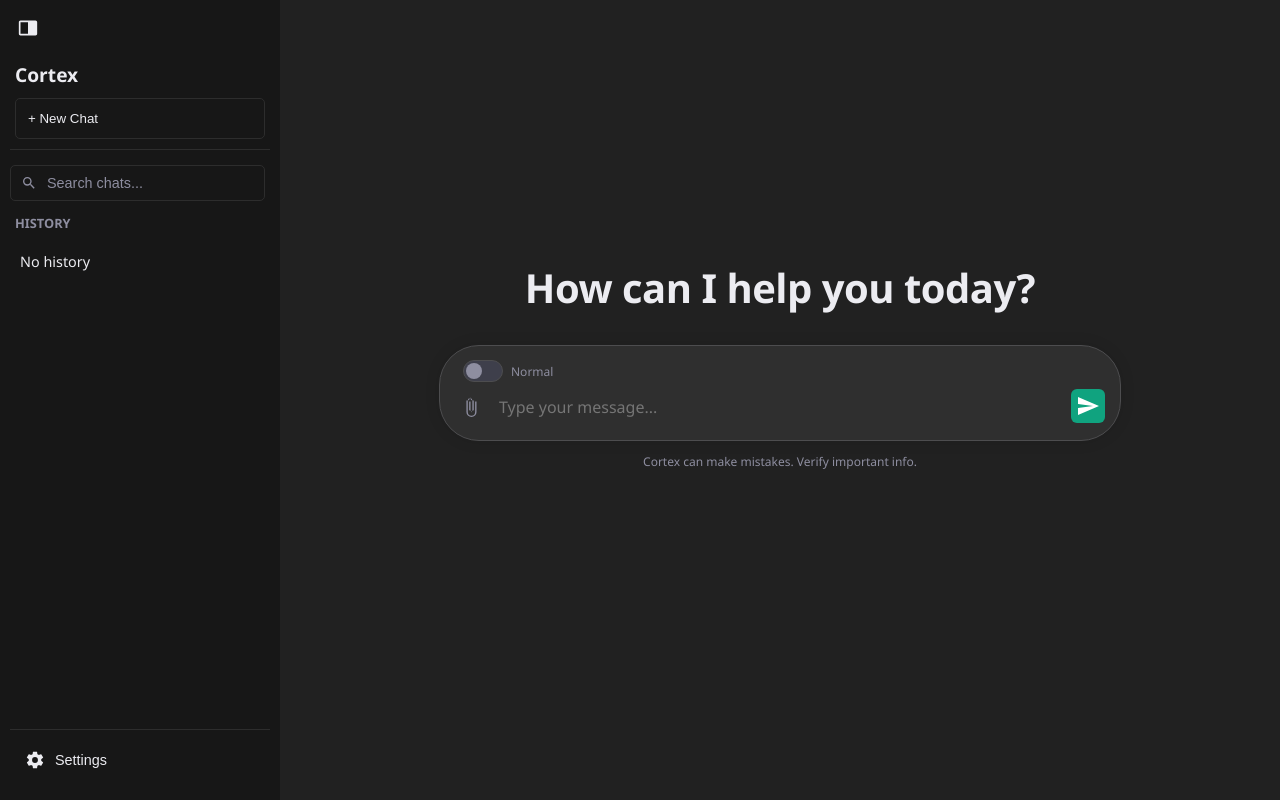
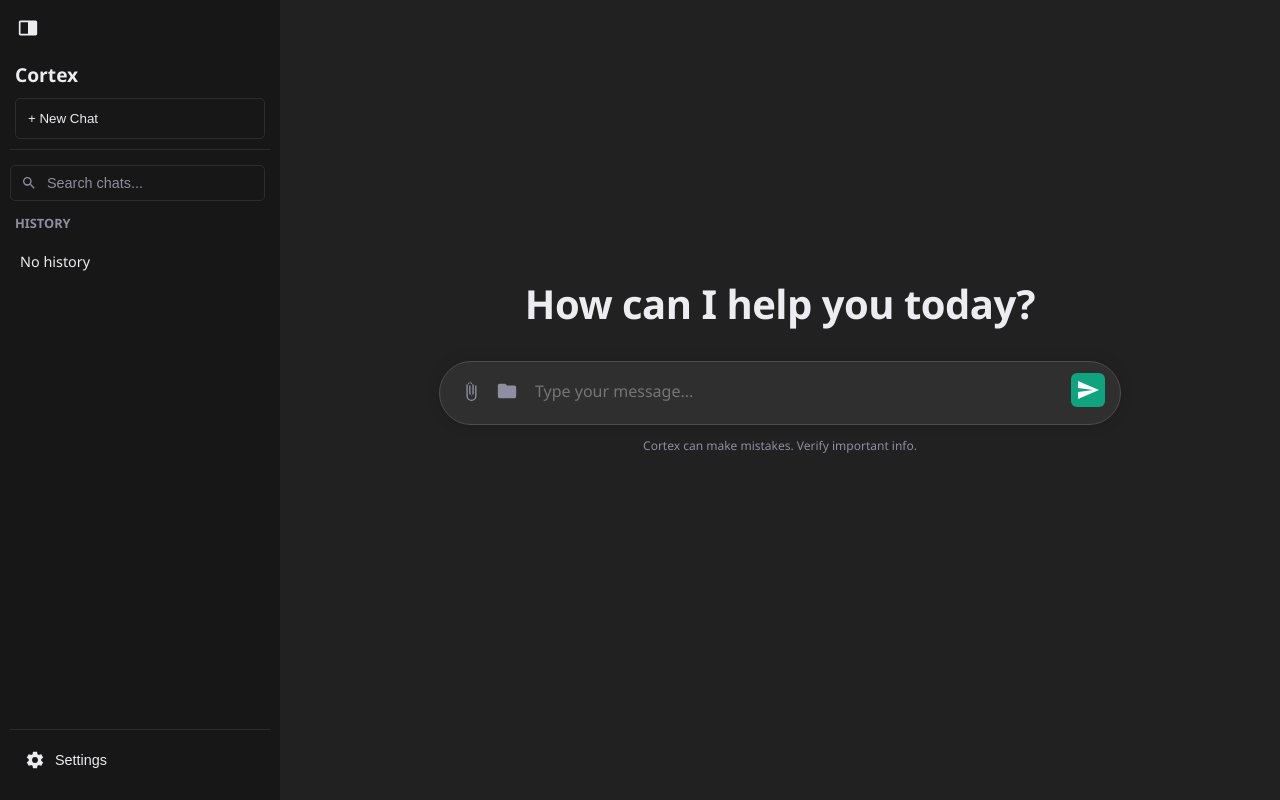
Before and after one commit to Frankythecoder/ragchatbot, a Django app: page / in a window 1280 px wide. Run offline with Django 4.2, Linux system fonts and the light colour scheme; the visitor is signed in with stand-in values (Sample User, id 1); data that the repository does not hold is empty.

Commit message:
Removed normal mode

```diff
--- a/backend/core/static/core/css/index.css
+++ b/backend/core/static/core/css/index.css
@@ -960,74 +960,6 @@ body.custom-theme .input-footer {
   white-space: nowrap;
 }
 
-/* ========== RAG Mode Toggle ========== */
-.mode-toggle-row {
-  display: flex;
-  align-items: center;
-  gap: 8px;
-  padding: 4px 8px 6px 8px;
-}
-
-.mode-toggle {
-  position: relative;
-  display: inline-block;
-  width: 40px;
-  height: 22px;
-  flex-shrink: 0;
-}
-
-.mode-toggle input {
-  opacity: 0;
-  width: 0;
-  height: 0;
-}
-
-.mode-slider {
-  position: absolute;
-  cursor: pointer;
-  top: 0;
-  left: 0;
-  right: 0;
-  bottom: 0;
-  background-color: var(--pill-bg);
-  border: 1px solid var(--border-color);
-  border-radius: 22px;
-  transition: background-color 0.3s;
-}
-
-.mode-slider::before {
-  content: "";
-  position: absolute;
-  height: 16px;
-  width: 16px;
-  left: 2px;
-  bottom: 2px;
-  background-color: #8e8ea0;
-  border-radius: 50%;
-  transition: transform 0.3s, background-color 0.3s;
-}
-
-.mode-toggle input:checked + .mode-slider {
-  background-color: rgba(16, 163, 127, 0.2);
-  border-color: var(--accent-color);
-}
-
-.mode-toggle input:checked + .mode-slider::before {
-  transform: translateX(18px);
-  background-color: var(--accent-color);
-}
-
-.mode-label {
-  font-size: 0.75rem;
-  color: #8e8ea0;
-  user-select: none;
-}
-
-.mode-label.rag-active {
-  color: var(--accent-color);
-  font-weight: 600;
-}
-
 /* ========== Source Attribution ========== */
 .source-attribution {
   margin-top: 8px;
--- a/backend/core/static/core/js/api.js
+++ b/backend/core/static/core/js/api.js
@@ -83,12 +83,12 @@
     }
   }
 
-  async function sendMessage(threadId, message, files = [], mode = "normal") {
+  async function sendMessage(threadId, message, files = []) {
     try {
       const res = await request(`/api/threads/${threadId}/chat/`, {
         method: "POST",
         headers: { "Content-Type": "application/json" },
-        body: JSON.stringify({ message, files: files || [], mode }),
+        body: JSON.stringify({ message, files: files || [] }),
       });
       if (!res.ok) throw new Error(`HTTP ${res.status}`);
       return await res.json();
--- a/backend/core/static/core/js/chatManager.js
+++ b/backend/core/static/core/js/chatManager.js
@@ -14,7 +14,6 @@
     folderInput;
 
   let stagedFiles = [];
-  let selectedMode = "normal";
 
   // ---- RAG indexing UI ----
 
@@ -478,8 +477,7 @@
       const response = await Api().sendMessage(
         currentThread.id,
         message,
-        filesForBackend,
-        selectedMode
+        filesForBackend
       );
 
       removeThinking();
@@ -575,9 +573,6 @@
       if (!fileInput.files || fileInput.files.length === 0) return;
       const files = await Api().describeFiles(fileInput.files);
 
-      if (selectedMode === "normal") {
-        addStagedFiles(files);
-      } else {
       const ragExts = ["pdf", "txt", "docx", "pptx", "xlsx"];
       const indexable = files.filter((f) => ragExts.includes(f.ext));
       const nonIndexable = files.filter((f) => !ragExts.includes(f.ext));
@@ -588,7 +583,6 @@
 
       if (indexable.length > 0) {
         await indexFilesWithProgress(indexable);
-        }
       }
     });
 
@@ -633,19 +627,6 @@
       }, 4000);
     });
 
-    // RAG toggle
-    const ragToggle = document.getElementById("rag-toggle");
-    const modeLabel = document.getElementById("mode-label");
-    ragToggle.addEventListener("change", () => {
-      selectedMode = ragToggle.checked ? "rag" : "normal";
-      modeLabel.textContent = ragToggle.checked ? "RAG" : "Normal";
-      modeLabel.classList.toggle("rag-active", ragToggle.checked);
-      uploadBtn.title = ragToggle.checked
-        ? "Upload documents to RAG knowledge base (PDF, DOCX, PPTX, XLSX, TXT)"
-        : "Attach files to message";
-      folderBtn.style.display = ragToggle.checked ? "" : "none";
-    });
-
     // Logout uses a real <form method="post"> that hits /accounts/logout/
 
     // Initial load
--- a/backend/core/templates/chat.html
+++ b/backend/core/templates/chat.html
@@ -99,21 +99,14 @@
         <div id="welcome-message" class="welcome-message">How can I help you today?</div>
         <div id="input-container">
           <div id="file-staging" class="file-staging"></div>
-          <div class="mode-toggle-row">
-            <label class="mode-toggle" title="Switch between Normal and RAG mode">
-              <input type="checkbox" id="rag-toggle" />
-              <span class="mode-slider"></span>
-            </label>
-            <span id="mode-label" class="mode-label">Normal</span>
-          </div>
           <div class="input-row">
-            <button id="upload-btn" title="Attach files">
+            <button id="upload-btn" title="Upload documents to RAG knowledge base (PDF, DOCX, PPTX, XLSX, TXT)">
               <svg viewBox="0 0 24 24" width="22" height="22">
                 <path fill="currentColor"
                   d="M16.5,6V17.5A4,4 0 0,1 12.5,21.5A4,4 0 0,1 8.5,17.5V5A2.5,2.5 0 0,1 11,2.5A2.5,2.5 0 0,1 13.5,5V15.5A1,1 0 0,1 12.5,16.5A1,1 0 0,1 11.5,15.5V6H10V15.5A2.5,2.5 0 0,1 12.5,18A2.5,2.5 0 0,1 15,15.5V5A4,4 0 0,1 11,1A4,4 0 0,1 7,5V17.5A5.5,5.5 0 0,0 12.5,23A5.5,5.5 0 0,0 18,17.5V6H16.5Z" />
               </svg>
             </button>
-            <button id="upload-folder-btn" class="rag-only-btn" title="Upload folder to RAG knowledge base" style="display:none;">
+            <button id="upload-folder-btn" title="Upload folder to RAG knowledge base">
               <svg viewBox="0 0 24 24" width="22" height="22">
                 <path fill="currentColor"
                   d="M10,4H4C2.89,4 2,4.89 2,6V18A2,2 0 0,0 4,20H20A2,2 0 0,0 22,18V8C22,6.89 21.1,6 20,6H12L10,4Z" />
--- a/backend/core/views.py
+++ b/backend/core/views.py
@@ -21,12 +21,11 @@ from .serializers import (
     ChatThreadDetailSerializer,
     MessageSerializer,
 )
-from .llm.normal_llm import build_normal_conversation
 from .llm.title_generator import build_title_conversation
 
 # rag_pipeline pulls in faiss + sentence-transformers + torch (~300-400 MB).
-# Imported lazily inside the RAG-only code paths so the chat UI and Normal
-# mode can boot on Render's 512 MB free tier without OOM-killing the worker.
+# Imported lazily so the chat UI can boot on Render's 512 MB free tier without
+# OOM-killing the worker.
 
 User = get_user_model()
 
@@ -169,9 +168,8 @@ def send_message(request, thread_id):
 
     content = request.data.get("message", "").strip()
     files = request.data.get("files", []) or []
-    mode = request.data.get("mode", "normal")
 
-    if not content and not files:
+    if not content:
         return Response(
             {"detail": "Message cannot be empty."},
             status=status.HTTP_400_BAD_REQUEST,
@@ -187,7 +185,7 @@ def send_message(request, thread_id):
         for f in files
     ]
     Message.objects.create(
-        thread=thread, sender="user", content=content or "[Files attached]",
+        thread=thread, sender="user", content=content,
         attachments=file_meta,
     )
 
@@ -196,49 +194,34 @@ def send_message(request, thread_id):
     user_msg_count = thread.messages.filter(sender="user").count()
     is_first_message = user_msg_count == 1
 
-    # Build conversation history for LLM (token optimization)
-    all_messages = list(thread.messages.order_by("timestamp"))
-    max_msgs = settings.MAX_HISTORY_MESSAGES
-    if len(all_messages) > max_msgs:
-        all_messages = all_messages[-max_msgs:]
-
-    # Build conversation
+    # Build RAG conversation from retrieved chunks
     sources = []
     retrieved_chunks = []
-    if mode == "rag" and content:
-        from .llm.rag_pipeline import retrieve, build_rag_conversation
-        results = retrieve(request.user.id, content)
-        if results:
-            conversation, sources, retrieved_chunks = build_rag_conversation(
-                content, results
-            )
-        else:
-            # No documents indexed at all
-            ai_content = "I don't know. No documents have been uploaded yet."
-            if is_first_message:
-                _autotitle_thread(thread, content, files, ai_content)
-            Message.objects.create(thread=thread, sender="ai", content=ai_content)
-            thread.save()
-            return Response(
-                {
-                    "message": ai_content,
-                    "tokens": None,
-                    "thread_title": thread.title,
-                    "sources": [],
-                    "retrieved_chunks": [],
-                }
-            )
+    from .llm.rag_pipeline import retrieve, build_rag_conversation
+    results = retrieve(request.user.id, content)
+    if results:
+        conversation, sources, retrieved_chunks = build_rag_conversation(
+            content, results
+        )
     else:
-        # Normal mode: standard conversation with history
-        all_messages = list(thread.messages.order_by("timestamp"))
-        max_msgs = settings.MAX_HISTORY_MESSAGES
-        if len(all_messages) > max_msgs:
-            all_messages = all_messages[-max_msgs:]
-        conversation = build_normal_conversation(content, files, all_messages)
+        # No documents indexed at all
+        ai_content = "I don't know. No documents have been uploaded yet."
+        if is_first_message:
+            _autotitle_thread(thread, content, files, ai_content)
+        Message.objects.create(thread=thread, sender="ai", content=ai_content)
+        thread.save()
+        return Response(
+            {
+                "message": ai_content,
+                "tokens": None,
+                "thread_title": thread.title,
+                "sources": [],
+                "retrieved_chunks": [],
+            }
+        )
 
     # Debug: print what we're sending to OpenAI
     print(f"\n{'='*60}")
-    print(f"MODE: {mode}")
     print(f"MESSAGES COUNT: {len(conversation)}")
     for i, msg in enumerate(conversation):
         role = msg["role"]
```
Also changed, not shown: backend/core/llm/normal_llm.py (deleted, +0 -47 lines). Lines whose indentation alone changed are shown as unchanged.
